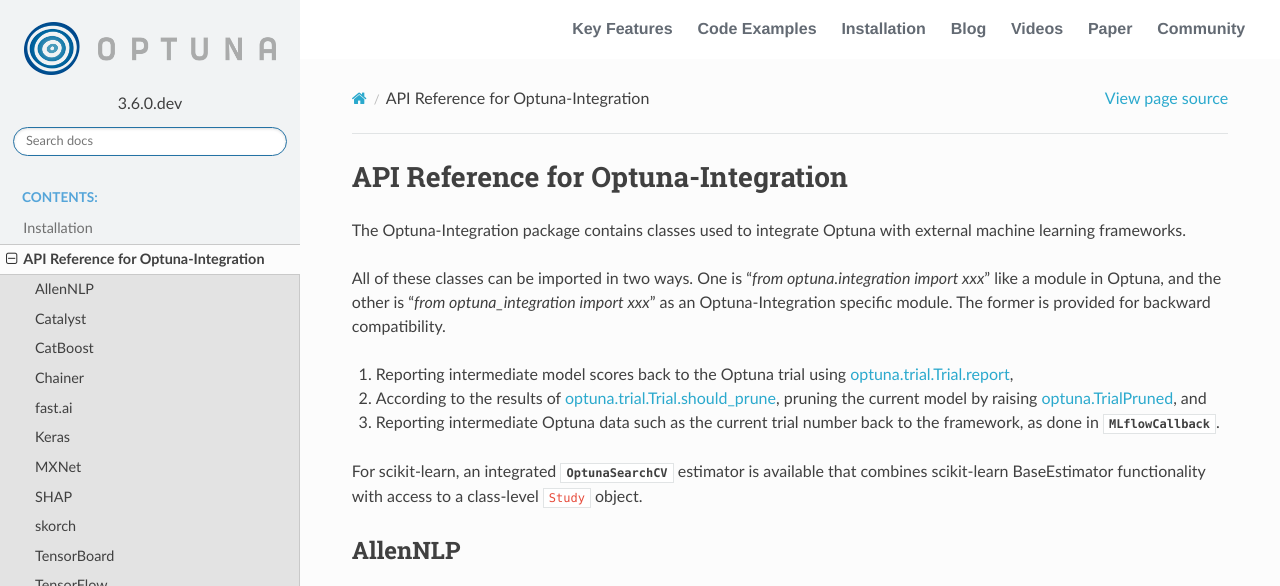
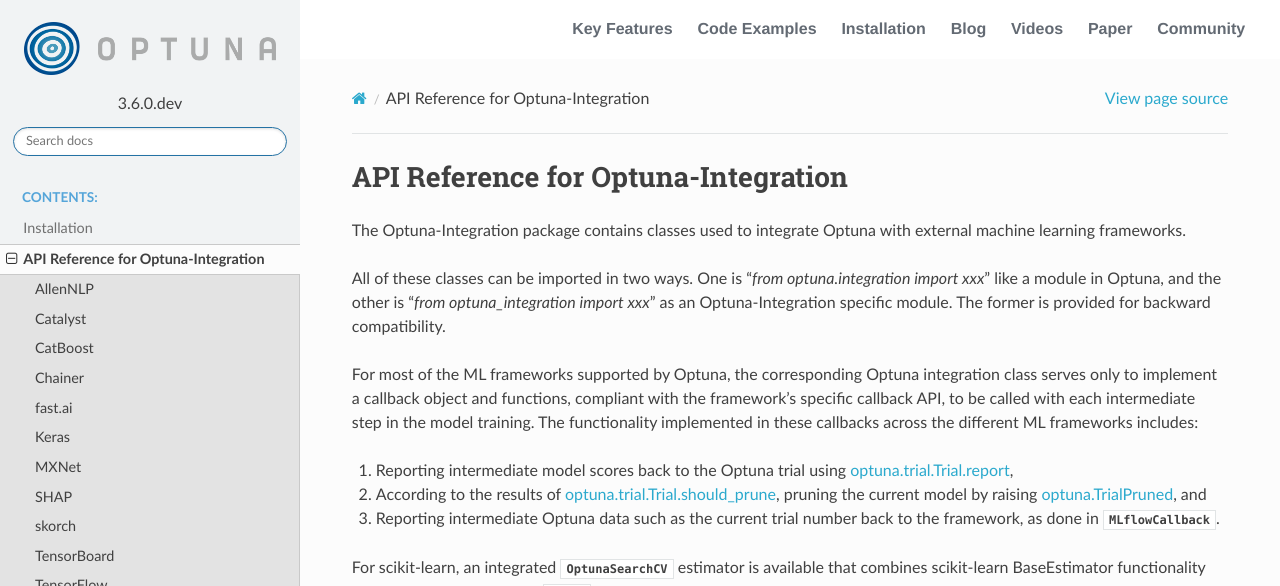
Before and after one commit to optuna/optuna-integration, a Sphinx documentation site: the page built from docs/source/reference/index.rst, in a window 1280 px wide and 900 px high, cut to the strip 0-586 px from the top of the window. Built offline with Sphinx 7.4.7 and the Read the Docs theme 2.0.0, drawn with Linux system fonts in a browser that asks for light colours.

Commit message:
Fix docs

```diff
--- a/docs/source/reference/index.rst
+++ b/docs/source/reference/index.rst
@@ -7,6 +7,8 @@
 All of these classes can be imported in two ways. One is "`from optuna.integration import xxx`" like a module in Optuna,
 and the other is "`from optuna_integration import xxx`" as an Optuna-Integration specific module.
 The former is provided for backward compatibility.
+
+For most of the ML frameworks supported by Optuna, the corresponding Optuna integration class serves only to implement a callback object and functions, compliant with the framework's specific callback API, to be called with each intermediate step in the model training. The functionality implemented in these callbacks across the different ML frameworks includes:
 
 (1) Reporting intermediate model scores back to the Optuna trial using `optuna.trial.Trial.report <https://optuna.readthedocs.io/en/stable/reference/generated/optuna.trial.Trial.html#optuna.trial.Trial.report>`_,
 (2) According to the results of `optuna.trial.Trial.should_prune <https://optuna.readthedocs.io/en/stable/reference/generated/optuna.trial.Trial.html#optuna.trial.Trial.should_prune>`_, pruning the current model by raising `optuna.TrialPruned <https://optuna.readthedocs.io/en/stable/reference/generated/optuna.TrialPruned.html#optuna.TrialPruned>`_, and
```
